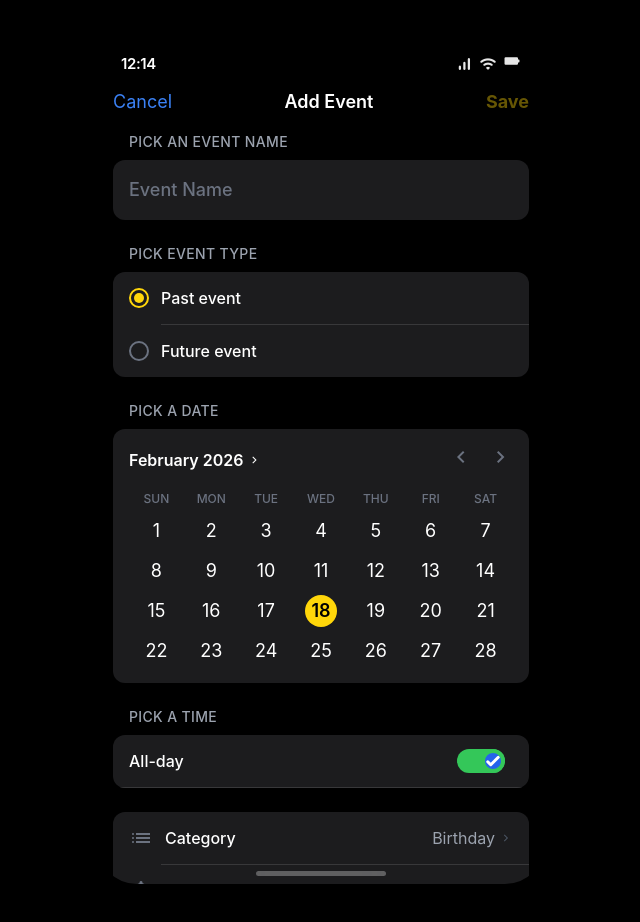
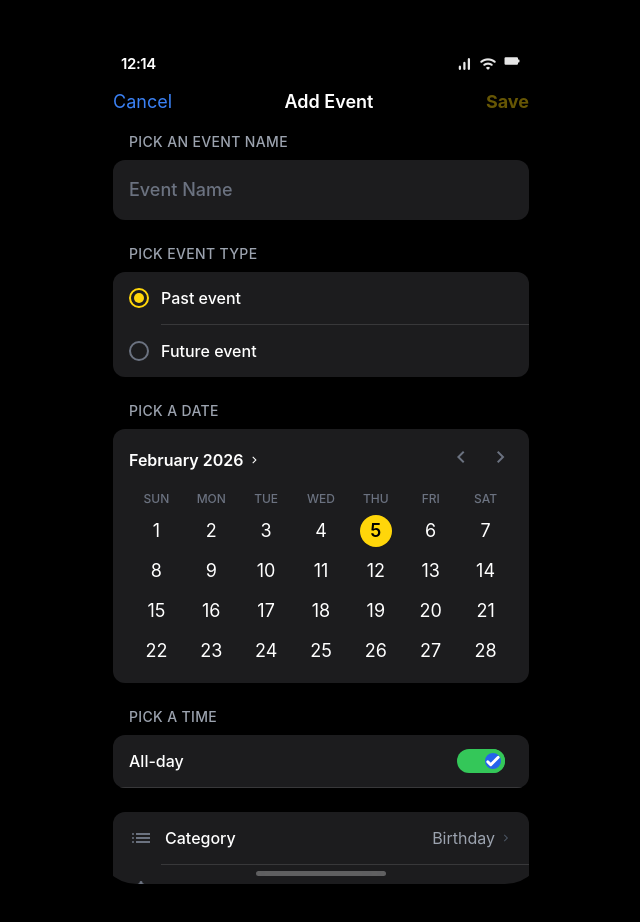
Before and after one commit to cookabc/app-universe, a React (Vite) app: page /#/ in a window 1280 px wide. Both pictures are taken after a click on the button "add". Shown: the whole page, without its empty margins (319-959 px from the left). Built offline with nearby package versions, Linux system fonts and the light colour scheme.

Commit message:
feat: enable date selection in calendar

```diff
--- a/components/AddEvent.tsx
+++ b/components/AddEvent.tsx
@@ -9,6 +9,11 @@ export const AddEvent: React.FC<{ events: EventItem[]; addEvent: (e: EventItem)
   const [eventName, setEventName] = useState('');
   const [eventType, setEventType] = useState<'past' | 'future'>('past');
   const [allDay, setAllDay] = useState(true);
+  const [selectedDate, setSelectedDate] = useState<Date>(() => {
+    const now = new Date();
+    now.setHours(0, 0, 0, 0);
+    return now;
+  });
 
   const canSave = eventName.trim().length > 0;
 
@@ -18,9 +23,7 @@ export const AddEvent: React.FC<{ events: EventItem[]; addEvent: (e: EventItem)
     if (!canSave) {
       return;
     }
-    const now = new Date();
-    const dayOffset = eventType === 'past' ? -1 : 1;
-    const eventDate = new Date(now.getTime() + dayOffset * 24 * 60 * 60 * 1000);
+    const eventDate = new Date(selectedDate);
     if (allDay) {
       eventDate.setHours(0, 0, 0, 0);
     }
@@ -40,7 +43,7 @@ export const AddEvent: React.FC<{ events: EventItem[]; addEvent: (e: EventItem)
   };
 
   return (
-    <div className="min-h-screen bg-background-light dark:bg-background-dark text-gray-900 dark:text-white flex flex-col transition-colors duration-200">
+    <div className="h-full min-h-0 bg-background-light dark:bg-background-dark text-gray-900 dark:text-white flex flex-col transition-colors duration-200">
       {/* Sticky Header */}
       <header className="flex items-center justify-between px-4 pt-12 pb-4 bg-background-light dark:bg-background-dark sticky top-0 z-30 transition-colors duration-200">
         <button
@@ -61,7 +64,7 @@ export const AddEvent: React.FC<{ events: EventItem[]; addEvent: (e: EventItem)
         </button>
       </header>
 
-      <main className="flex-1 px-4 pb-10 space-y-6 overflow-y-auto">
+      <main className="flex-1 min-h-0 px-4 pb-10 space-y-6 overflow-y-auto">
 
         {/* Event Name */}
         <section>
@@ -112,7 +115,7 @@ export const AddEvent: React.FC<{ events: EventItem[]; addEvent: (e: EventItem)
         {/* Date Picker */}
         <section>
           <h2 className="ml-4 mb-2 text-sm text-gray-500 dark:text-gray-400 uppercase tracking-wide font-medium">Pick a date</h2>
-          <CalendarPicker />
+          <CalendarPicker selectedDate={selectedDate} onChange={setSelectedDate} />
         </section>
 
         {/* Time Picker */}
--- a/components/CalendarPicker.tsx
+++ b/components/CalendarPicker.tsx
@@ -1,19 +1,60 @@
-import React from 'react';
+import React, { useEffect, useMemo, useState } from 'react';
 
-export const CalendarPicker: React.FC = () => {
+type CalendarPickerProps = {
+  selectedDate?: Date;
+  onChange?: (date: Date) => void;
+};
+
+export const CalendarPicker: React.FC<CalendarPickerProps> = ({ selectedDate, onChange }) => {
   const weekDays = ['SUN', 'MON', 'TUE', 'WED', 'THU', 'FRI', 'SAT'];
-  const days = Array.from({ length: 28 }, (_, i) => i + 1);
+  const [internalSelected, setInternalSelected] = useState<Date>(() => selectedDate ?? new Date());
+  const [currentMonth, setCurrentMonth] = useState<Date>(() => {
+    const base = selectedDate ?? new Date();
+    return new Date(base.getFullYear(), base.getMonth(), 1);
+  });
+
+  useEffect(() => {
+    if (!selectedDate) return;
+    setInternalSelected(selectedDate);
+    setCurrentMonth(new Date(selectedDate.getFullYear(), selectedDate.getMonth(), 1));
+  }, [selectedDate]);
+
+  const daysInMonth = useMemo(() => {
+    return new Date(currentMonth.getFullYear(), currentMonth.getMonth() + 1, 0).getDate();
+  }, [currentMonth]);
+
+  const leadingEmptyDays = useMemo(() => {
+    return new Date(currentMonth.getFullYear(), currentMonth.getMonth(), 1).getDay();
+  }, [currentMonth]);
+
+  const monthLabel = useMemo(() => {
+    return currentMonth.toLocaleDateString('en-US', { month: 'long', year: 'numeric' });
+  }, [currentMonth]);
+
+  const handleSelect = (day: number) => {
+    const next = new Date(currentMonth.getFullYear(), currentMonth.getMonth(), day);
+    setInternalSelected(next);
+    onChange?.(next);
+  };
+
+  const handlePrevMonth = () => {
+    setCurrentMonth(prev => new Date(prev.getFullYear(), prev.getMonth() - 1, 1));
+  };
+
+  const handleNextMonth = () => {
+    setCurrentMonth(prev => new Date(prev.getFullYear(), prev.getMonth() + 1, 1));
+  };
 
   return (
     <div className="bg-surface-light dark:bg-surface-dark rounded-xl p-4 shadow-ios transition-colors duration-200">
       <div className="flex items-center justify-between mb-4">
         <button className="text-base font-semibold flex items-center hover:opacity-70 text-gray-900 dark:text-white transition-colors">
-          February 2026
+          {monthLabel}
           <span className="material-symbols-outlined text-sm ml-1">chevron_right</span>
         </button>
         <div className="flex space-x-4 text-gray-400 dark:text-gray-500">
-          <button className="hover:text-gray-900 dark:hover:text-white transition-colors"><span className="material-symbols-outlined">chevron_left</span></button>
-          <button className="hover:text-gray-900 dark:hover:text-white transition-colors"><span className="material-symbols-outlined">chevron_right</span></button>
+          <button onClick={handlePrevMonth} className="hover:text-gray-900 dark:hover:text-white transition-colors"><span className="material-symbols-outlined">chevron_left</span></button>
+          <button onClick={handleNextMonth} className="hover:text-gray-900 dark:hover:text-white transition-colors"><span className="material-symbols-outlined">chevron_right</span></button>
         </div>
       </div>
 
@@ -24,18 +65,28 @@ export const CalendarPicker: React.FC = () => {
       </div>
 
       <div className="grid grid-cols-7 gap-y-2 text-center text-lg text-gray-900 dark:text-white">
-        {days.map(day => (
-          <div
-            key={day}
-            className={`py-1 cursor-pointer rounded-full w-8 h-8 mx-auto flex items-center justify-center transition-colors
-              ${day === 18
+        {Array.from({ length: leadingEmptyDays }).map((_, index) => (
+          <div key={`empty-${index}`} className="w-8 h-8 mx-auto" />
+        ))}
+        {Array.from({ length: daysInMonth }, (_, i) => i + 1).map(day => {
+          const isSelected =
+            internalSelected.getFullYear() === currentMonth.getFullYear() &&
+            internalSelected.getMonth() === currentMonth.getMonth() &&
+            internalSelected.getDate() === day;
+          return (
+            <button
+              key={day}
+              onClick={() => handleSelect(day)}
+              className={`py-1 rounded-full w-8 h-8 mx-auto flex items-center justify-center transition-colors
+              ${isSelected
                 ? 'text-black bg-primary dark:bg-accent font-semibold shadow-sm'
                 : 'hover:bg-gray-100 dark:hover:bg-gray-800'
               }`}
-          >
-            {day}
-          </div>
-        ))}
+            >
+              {day}
+            </button>
+          );
+        })}
       </div>
     </div>
   );
--- a/components/CalendarView.tsx
+++ b/components/CalendarView.tsx
@@ -1,7 +1,21 @@
-import React from 'react';
+import React, { useMemo, useState } from 'react';
 import { CalendarPicker } from './CalendarPicker';
 
 export const CalendarView: React.FC = () => {
+  const [selectedDate, setSelectedDate] = useState<Date>(() => {
+    const now = new Date();
+    now.setHours(0, 0, 0, 0);
+    return now;
+  });
+
+  const selectedLabel = useMemo(() => {
+    return selectedDate.toLocaleDateString('en-US', {
+      month: 'long',
+      day: 'numeric',
+      year: 'numeric'
+    });
+  }, [selectedDate]);
+
   return (
      <div className="flex-1 flex flex-col h-full bg-background-light dark:bg-background-dark">
       <header className="pt-14 pb-2 px-5 sticky top-0 z-20 bg-background-light/90 dark:bg-background-dark/90 backdrop-blur-md">
@@ -9,10 +23,10 @@ export const CalendarView: React.FC = () => {
       </header>
 
       <main className="flex-1 overflow-y-auto px-4 pt-2 pb-28 space-y-6 no-scrollbar">
-         <CalendarPicker />
+         <CalendarPicker selectedDate={selectedDate} onChange={setSelectedDate} />
 
          <div className="space-y-4">
-            <h2 className="ml-1 text-[17px] font-semibold text-gray-900 dark:text-white">February 18, 2026</h2>
+            <h2 className="ml-1 text-[17px] font-semibold text-gray-900 dark:text-white">{selectedLabel}</h2>
 
             <div className="space-y-3">
                 <EventRow color="bg-blue-500" title="Team Meeting" time="10:00 AM - 11:00 AM" location="Room 302" />
```
